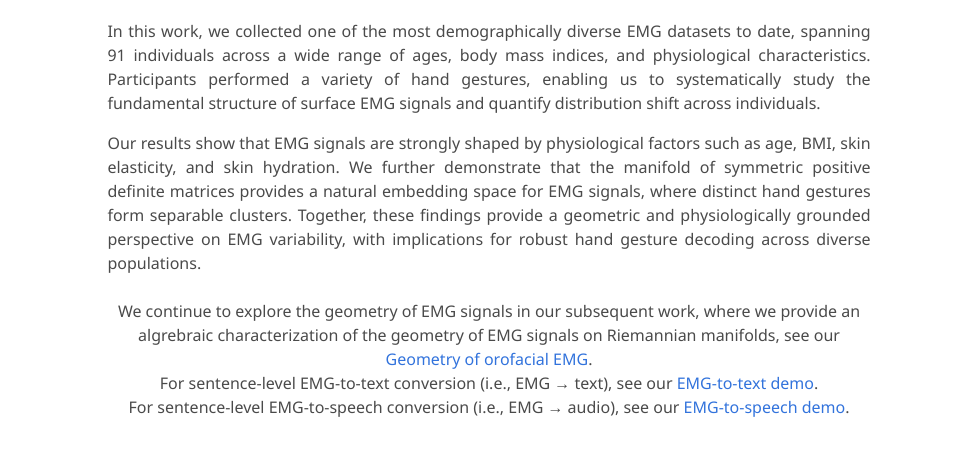
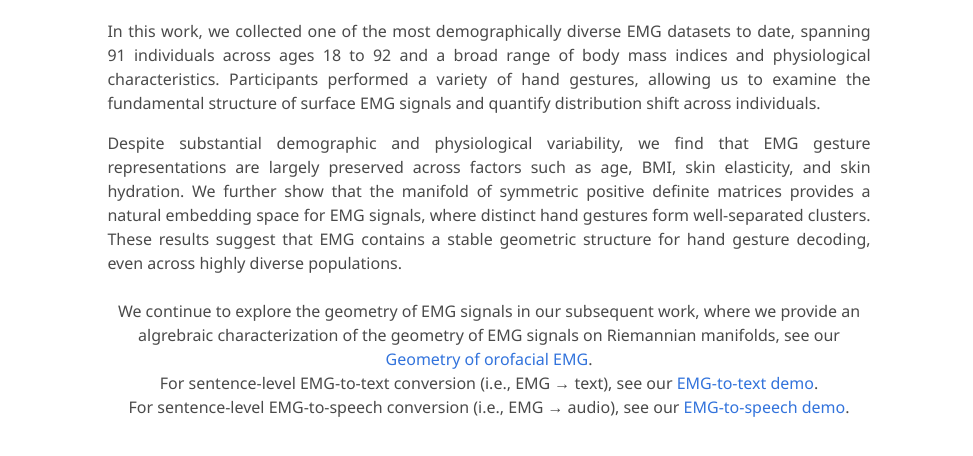
Before and after one commit to HarshavardhanaTG/handEMG.github.io, a plain HTML site: page index.html in a window 1280 px wide. Shown: the part 590-1046 px from the top of the page, without its empty margins (151-1124 px from the left). Drawn offline with nearby package versions, Linux system fonts and the light colour scheme; some icons are missing; a web font is replaced by a local one.

Commit message:
abstract

```diff
--- a/index.html
+++ b/index.html
@@ -179,15 +179,20 @@
         <h2 class="title is-3">Abstract</h2>
         <div class="content has-text-justified">
           <p>
-            In this work, we collected one of the most demographically diverse EMG datasets to date, spanning 91 individuals across a wide range of ages,
-            body mass indices, and physiological characteristics. Participants performed a variety of hand gestures, enabling us to systematically
-            study the fundamental structure of surface EMG signals and quantify distribution shift across individuals.
+            In this work, we collected one of the most demographically diverse EMG datasets to date,
+            spanning 91 individuals across ages 18 to 92 and a broad range of body mass indices and
+            physiological characteristics. Participants performed a variety of hand gestures, allowing us
+            to examine the fundamental structure of surface EMG signals and quantify distribution shift
+            across individuals.
           </p>
+
           <p>
-            Our results show that EMG signals are strongly shaped by physiological factors such as age, BMI, skin elasticity, and
-            skin hydration. We further demonstrate that the manifold of symmetric positive definite matrices provides a natural
-            embedding space for EMG signals, where distinct hand gestures form separable clusters. Together, these findings provide a
-            geometric and physiologically grounded perspective on EMG variability, with implications for robust hand gesture decoding across diverse populations.
+            Despite substantial demographic and physiological variability, we find that EMG gesture
+            representations are largely preserved across factors such as age, BMI, skin elasticity, and
+            skin hydration. We further show that the manifold of symmetric positive definite matrices
+            provides a natural embedding space for EMG signals, where distinct hand gestures form
+            well-separated clusters. These results suggest that EMG contains a stable geometric structure
+            for hand gesture decoding, even across highly diverse populations.
           </p>
 
           </div>
```
